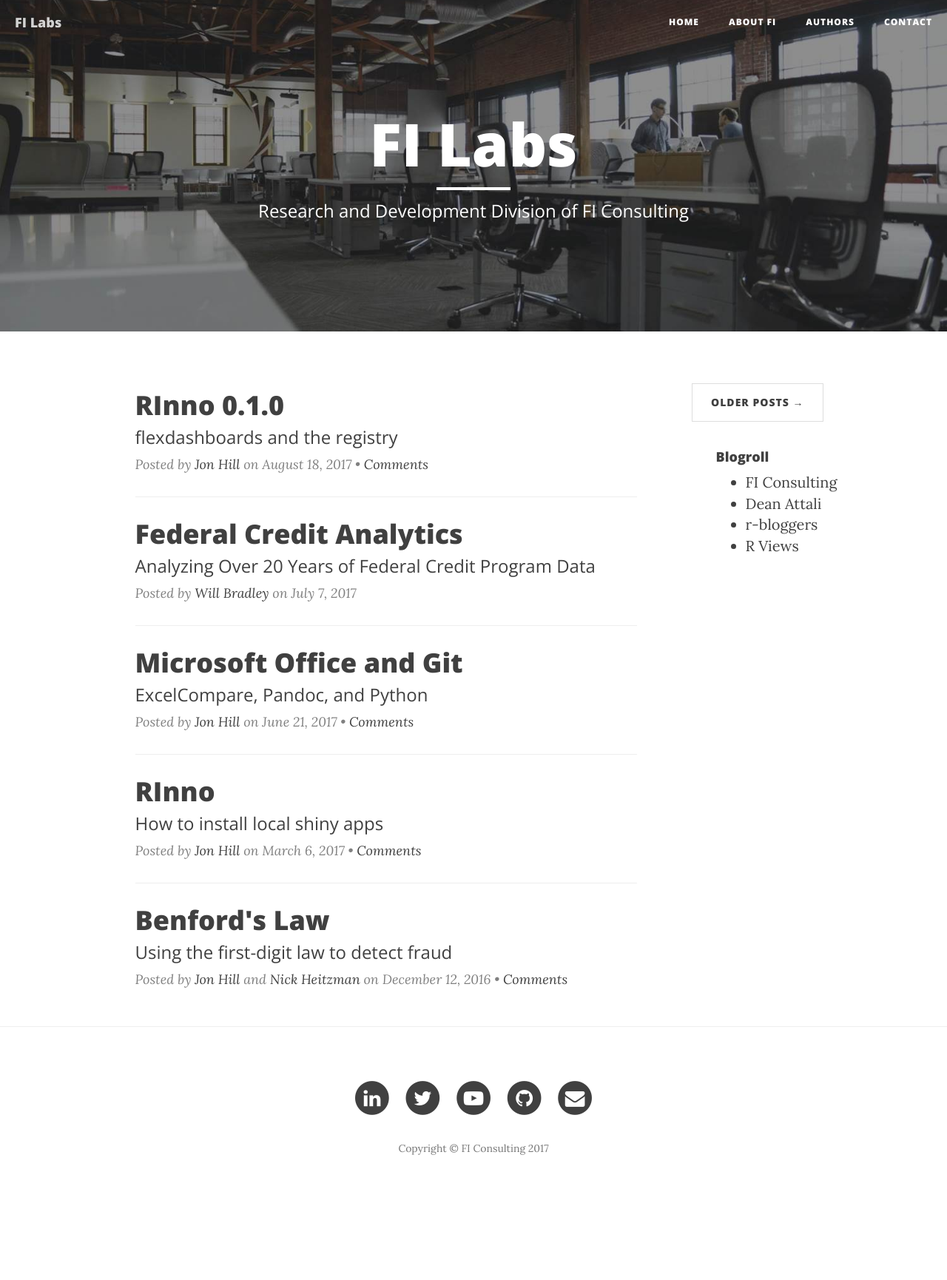
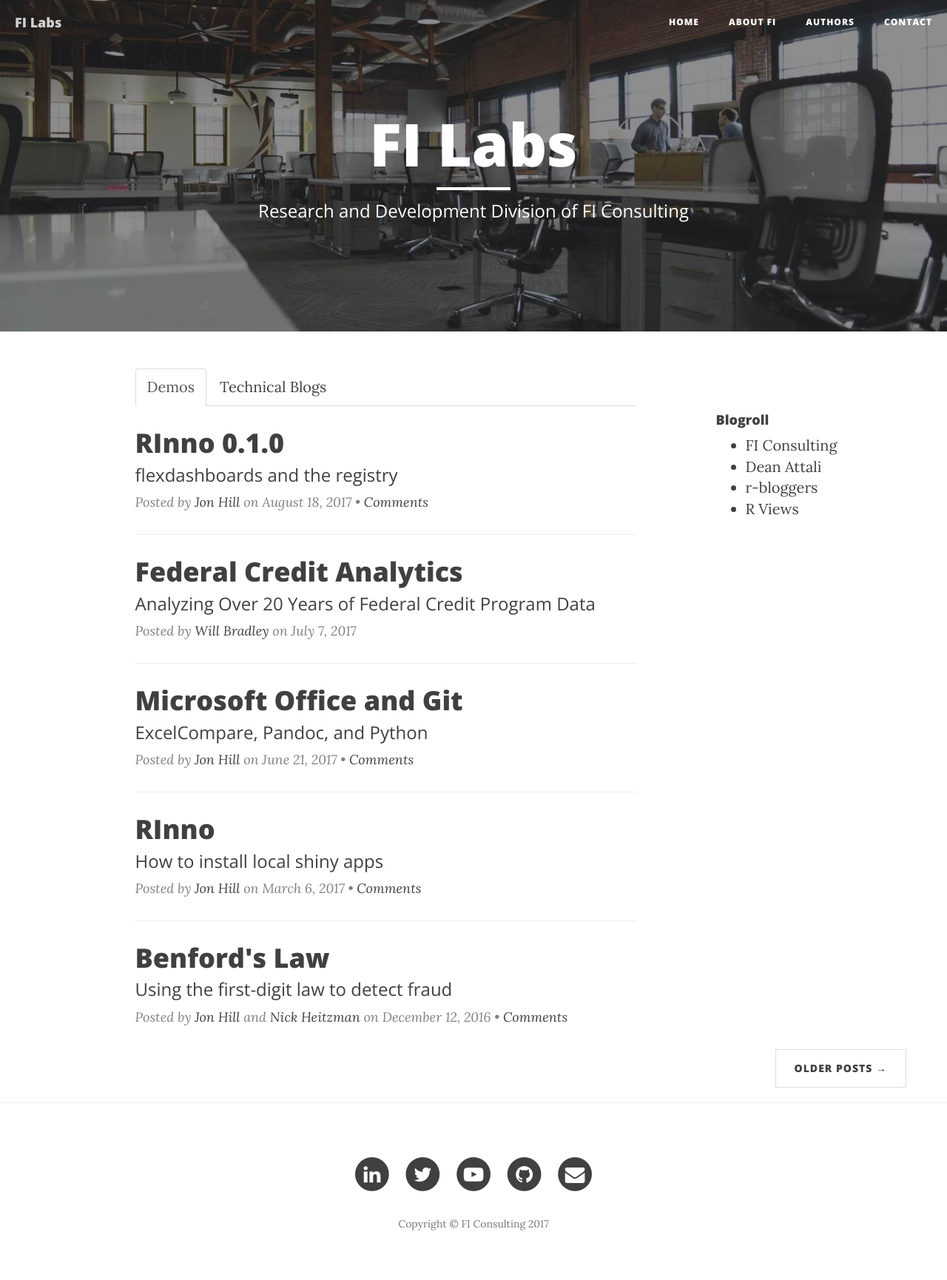
Before and after one commit to ficonsulting/filabs, a Jekyll site: the page built from index.html, in a window 1280 px wide. Shown: the whole page at 74% size. Built offline with Jekyll 4.4.1, drawn with Linux system fonts in a browser that asks for light colours; nearby versions of some CDN libraries; the list of posts is cut into pages by our own code; comment, search, counter and statistics services are not loaded; before the commit the page ends 1628 px from its top, so only the background shows below that.

Commit message:
Add self. Added Tabs for Index

```diff
--- a/_posts/2014-06-10-cdp.markdown
+++ b/_posts/2014-06-10-cdp.markdown
@@ -4,6 +4,7 @@ tags:	[Federal Credit, Data Visualization, FOIA, FI Consulting, FI Labs, Capitol
 title:      "Federal Credit Data Platform"
 subtitle:   "A repository of all Federal Credit data obtained through FOIA requests."
 date:       2016-06-10 12:00:00
+type: "blog"
 authors:
   - jessica_gibas
   - scott_inouye
--- a/authors.html
+++ b/authors.html
@@ -20,9 +20,9 @@ header-img: "img/authors.jpg"
 		{% endif %}
 
 		{% if author[1].github.size > 0 %}
-			<a href="{{ author[1].github }}">GitHub <i class="fa fa-github" aria-hidden="true"></i></a> |
+			<a href="{{ author[1].github }}"><i class="fa fa-github" aria-hidden="true"></i></a> |
 		{% endif %}
-		<a href="{{ author[1].linkedin }}">Linked <i class="fa fa-linkedin-square" aria-hidden="true"></i></a>
+		<a href="{{ author[1].linkedin }}"><i class="fa fa-linkedin-square" aria-hidden="true"></i></a>
 
 		<br><strong>Posts:</strong><br>
 		<ul>
--- a/css/syntax.css
+++ b/css/syntax.css
@@ -86,6 +86,6 @@
 
 div#sidebar {
   position: absolute;
-  top: 100px;
+  top: 50px;
   left: 800px;
 }
--- a/index.html
+++ b/index.html
@@ -4,9 +4,20 @@ description: "Research and Development Division of FI Consulting"
 ---
 <!-- Find author count -->
 {% assign authorCount = page.authors | size %}
-
-<div class="col-lg-9">
+	<div id="exTab2" class="container col-lg-9" style="min-height:200px;">
+		<ul class="nav nav-tabs">
+			<li class="active">
+				<a  href="#1" data-toggle="tab">Demos</a>
+			</li>
+			<li>
+				<a href="#2" data-toggle="tab">Technical Blogs</a>
+			</li>
+		</ul>
+		<div class="tab-content">
+			<div class="tab-pane active" id="1">
+				<div>
 					{% for post in paginator.posts %}
+					{% if post.type != "Blog" %}
 					<div class="post-preview">
 						<a href="{{ post.url | prepend: site.baseurl }}">
 							<h2 class="post-title"> {{ post.title }} </h2>
@@ -49,14 +60,73 @@ description: "Research and Development Division of FI Consulting"
 						</p>
 					</div>
 					{% if forloop.length != forloop.index %} <hr> {% endif %}
+					{% endif %}
 					{% endfor %}
+				</div>
+
+			</div>
+		<div class="tab-pane" id="2">
+			<div>
+					{% for post in paginator.posts %}
+					{% if post.type == "Blog" %}
+					<div class="post-preview">
+						<a href="{{ post.url | prepend: site.baseurl }}">
+							<h2 class="post-title"> {{ post.title }} </h2>
+							{% if post.subtitle %}
+								<h3 class="post-subtitle"> {{ post.subtitle }} </h3>
+							{% endif %}
+						</a>
+						<p class="post-meta">Posted by
+										{% if authorCount == 1 %}
+											{% assign author = site.data.authors[post.authors] %}
+											<a href="{{ author.linkedin }}">{{ author.name }}</a>
+
+										{% else if authorCount > 1 %}
+											{% for author in post.authors %}
+												{% if forloop.first %}
+													<a href="{{ site.data.authors[author].linkedin }}">
+														{{ site.data.authors[author].name }}
+													</a>
+												{% elsif forloop.last %}
+													and
+													<a href="{{ site.data.authors[author].linkedin }}">
+														{{ site.data.authors[author].name }}
+													</a>
+												{% else %}
+													,
+													<a href="{{ site.data.authors[author].linkedin }}">
+														{{ site.data.authors[author].name }}
+													</a>
+												{% endif %}
+											{% endfor %}
+
+										{% else %}
+											{{ site.title }}
+
+										{% endif %} on {{ post.date | date: "%B %-d, %Y" }}
+
+										{% if post.comments %}
+											• <a href="{{ post.url | prepend: site.baseurl }}#disqus_thread" data-disqus-identifier="{{ post.id }}">Comments</a>
+										{% endif %}
+						</p>
+					</div>
+					{% if forloop.length != forloop.index %} <hr> {% endif %}
+					{% endif %}
+					{% endfor %}
+				</div>
+		</div>
+
+	</div>
 </div>
 <div class="col-lg-3 hidden-print hidden-xs hidden-sm hidden-md" id="sidebar">
   {% include blogroll.html %}
 </div>
+</div>
+
 
 <!-- Include Disqus comment count -->
 <script id="dsq-count-scr" src="//https-ficonsulting-github-io.disqus.com/count.js" async></script>
+
 
 <!-- Pager -->
 {% if paginator.total_pages > 1 %}
```
Also changed, not shown: _data/authors.yml (+8 -0 lines). Lines whose indentation alone changed are shown as unchanged.
